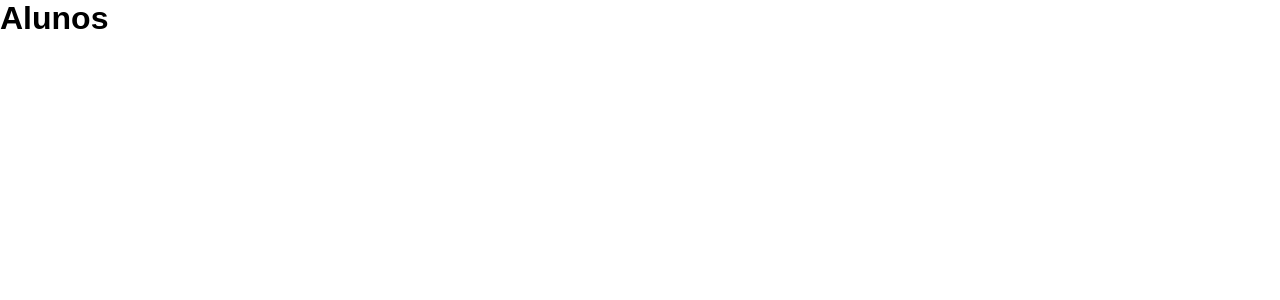
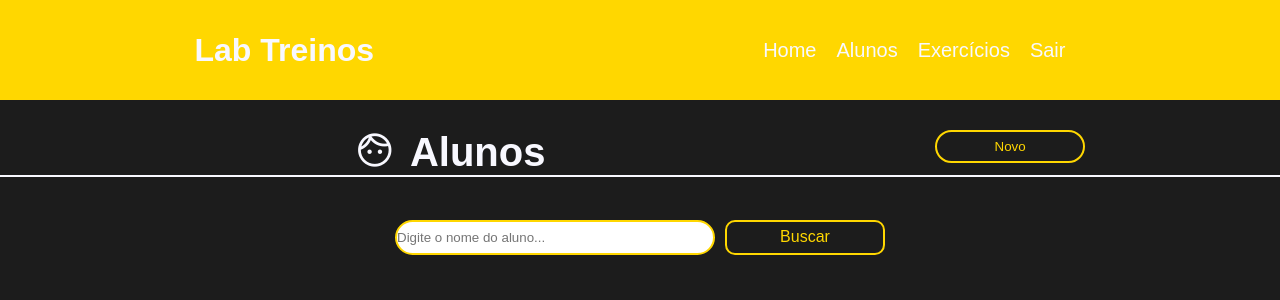
Before and after one commit to HenriqueRodriguesRossi/TrainSys, a Vue app in the folder TrainSys/: page /students in a window 1280 px wide. Shown: the top 300 px of the page. Built offline with nearby package versions, Linux system fonts and the light colour scheme; no server answers.

Commit message:
Funcionalidade de gerenciar alunos completa

```diff
--- a/TrainSys/src/views/Exercises.vue
+++ b/TrainSys/src/views/Exercises.vue
@@ -139,11 +139,6 @@ main {
     transition: all 0.5s;
 }
 
-.error-border {
-    border: 2px solid red;
-    border-radius: 10px;
-}
-
 #form input:focus {
     border: 2px solid gold;
     border-radius: 20px;
--- a/TrainSys/src/views/Students.vue
+++ b/TrainSys/src/views/Students.vue
@@ -1,11 +1,197 @@
 <template>
-    <div>
-        <h1>Alunos</h1>
-    </div>
+    <Header />
+    <main>
+        <div class="div_container">
+            <div class="texts">
+                <span class="material-symbols-outlined">
+                    face
+                </span>
+
+                <h2>Alunos</h2>
+            </div>
+
+            <button class="new-student-button">Novo</button>
+        </div>
+        <div class="form-container">
+            <form id="form" @submit.prevent="handlerSearch">
+                <div class="field">
+                    <input type="text" class="inputs" placeholder="Digite o nome do aluno..." v-model="student_name" autofocus @input="clearErrorStudentInput">
+                </div>
+                <button class="search_button">Buscar</button>
+            </form>
+
+            <div class="warnig-spans">
+                <span class="span-success">{{ success }}</span>
+
+                <span class="span-error">{{ errors }}</span>
+            </div>
+        </div>
+        <div class="result-container">
+            <span class="warning">{{ warning }}</span>
+
+            <span class="apiResponse" v-if="apiResponse.length > 0">{{ apiResponse }}</span>
+        </div>
+    </main>
 </template>
 
 <script>
-export default{
-    name: "Students"
+import Header from '../components/Header.vue';
+import axios from 'axios'
+
+export default {
+    name: "Students",
+    components: {
+        Header
+    },
+    mounted(){
+        axios.get("http://localhost:8080/students").then((response)=>{
+            this.apiResponse = response.data.students
+
+            if(this.apiResponse == ""){
+                this.warning = "Nenhum aluno cadastrado!"
+            }
+        }).catch((error)=>{
+            console.log(error)
+        })
+    },
+    data(){
+        return{
+            student_name: "",
+            errors: "",
+            success: "",
+            apiResponse: "",
+            warning: ""
+        }
+    },
+    methods:{
+        handlerSearch(){
+            if(this.student_name == ""){
+                this.errors = "Nome do aluno é obrigatório!"
+            }
+        },
+        clearErrorStudentInput(){
+            this.errors = ""
+        }
+    }
 }
 </script>
+
+<style scoped>
+main {
+    height: 100vh;
+    background-color: rgb(28, 28, 28);
+}
+
+.div_container{
+    padding-top: 30px;
+    border-bottom: 2px solid ghostwhite;
+}
+
+.div_container, .texts{
+    width: auto;
+    display: flex;
+    justify-content: space-around;
+}
+
+.div_container .texts h2{
+    color: ghostwhite;
+    font-size: 40px;
+    margin-left: 15px;
+}
+
+.div_container .texts .material-symbols-outlined {
+    color: ghostwhite;
+    font-size: 40px;
+    margin-left: 160px;
+}
+
+.div_container .new-student-button{
+    width: 150px;
+    height: 33px;
+    background-color: transparent;
+    border-radius: 30px;
+    border: 2px solid gold;
+    color: gold;
+    transition: 0.5s;
+}
+
+.div_container .new-student-button:hover{
+    border: 2px solid ghostwhite;
+    color: ghostwhite;
+    cursor: pointer;
+}
+
+#form {
+    width: 100%;
+    height: 100px;
+    display: flex;
+    justify-content: center;
+    align-items: center;
+    padding-top: 20px;
+}
+
+#form input {
+    width: 320px;
+    height: 35px;
+    outline: none;
+    border-radius: 10px;
+    border: 2px solid ghostwhite;
+    transition: all 0.5s;
+}
+
+#form input:focus {
+    border: 2px solid gold;
+    border-radius: 20px;
+}
+
+#form button {
+    width: 160px;
+    height: 35px;
+    outline: none;
+    border-radius: 10px;
+    border: 2px solid gold;
+    background-color: transparent;
+    color: gold;
+    font-size: 16px;
+    cursor: pointer;
+    margin-left: 10px;
+    transition: all 0.5s;
+}
+
+#form button:hover {
+    border: 2px solid ghostwhite;
+    color: ghostwhite;
+}
+
+.warnig-spans .span-error{
+    color: red;
+    font-size: 20px;
+    display: flex;
+    justify-content: center;
+    margin-bottom: 30px;
+    padding-top: 10px;
+}
+
+.warnig-spans .span-success{
+    color: green;
+    font-size: 20px;
+    display: flex;
+    justify-content: center;
+}
+
+.apiResponse{
+    font-size: 16px;
+    color: ghostwhite;
+    display: flex;
+    flex-direction: column;
+    justify-content: space-around;
+    align-items: center;
+}
+
+.warning{
+    color: ghostwhite;
+    font-size: 20px;
+    display: flex;
+    justify-content: center;
+}
+</style>
```
